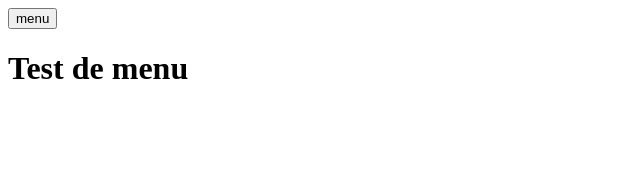
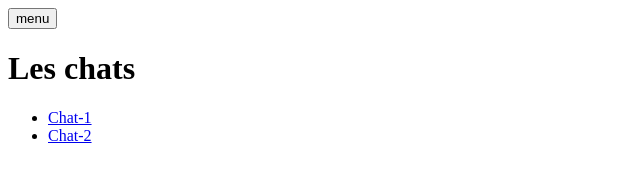
Before and after one commit to MMI-SAE-105/2022-r113-tp2-menu-alpinejs-Emilbou, a website: page cats/index.html in a window 1280 px wide. Shown: the whole page, without its empty margins (0-640 px from the left). Drawn offline with nearby package versions, Linux system fonts and the light colour scheme.

Commit message:
optimisation page chat

```diff
--- a/cats/index.html
+++ b/cats/index.html
@@ -36,14 +36,22 @@
     <!-- header>h1{Test de menu} -->
     <header>
         <button aria-controls="mainNav" @click="menuIsOpen=! menuIsOpen" class="header__menuBtn">menu</button>
-        <h1>Test de menu</h1>
+        <h1>Les chats</h1>
         <nav id="mainNav" x-show="menuIsOpen" x-transition.duration.800ms class="menu">
             <ul>
                 <li><a href="../index.html">Accueil</a></li>
-                <li><a href="cats/index.html">les Chats</a></li>
                 <li><a href="../dogs/index.html">les Chiens</a></li>
             </ul>
         </nav>
     </header>
 
+    <body>
+        <nav>
+            <ul>
+                <li><a href="chat-1.html">Chat-1</a></li>
+                <li><a href="chat-2.html">Chat-2</a></li>
+            </ul>
+        </nav>
+    </body>
+
 </html>
```
Also changed, not shown: cats/chat-2.html (+1 -1 lines).
